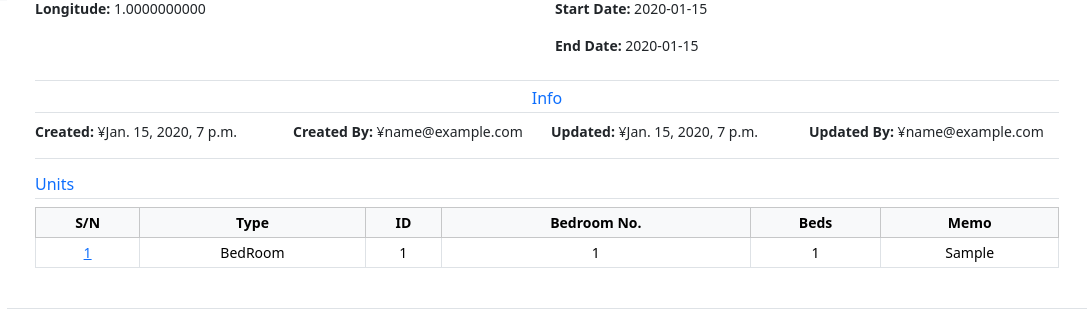
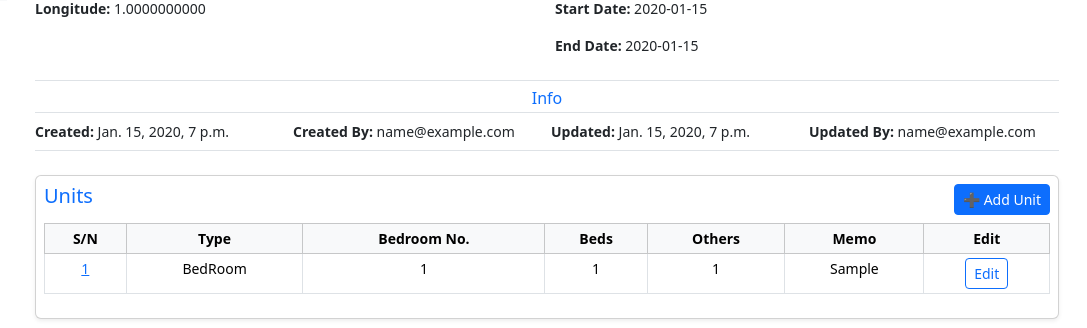
Before and after one commit to jadhikari/docker-fistail-home, a Django app: page /hostel/1/ in a window 1280 px wide. Shown: the part 793-1121 px from the top of the page, without its empty margins (193-1280 px from the left). Run offline with Django 5.2, Linux system fonts and the light colour scheme; tables that the repository leaves empty hold one stand-in row (values such as "Sample post"); grey boxes marked "Sample" are stand-in pictures.

Commit message:
adding edit and update for hostel units

```diff
--- a/backend/customer/forms.py
+++ b/backend/customer/forms.py
@@ -19,6 +19,7 @@ class CustomerForm(forms.ModelForm):
             'home_address': forms.Textarea(attrs={'class': 'form-control', 'rows': 2}),
             'workplace_or_school_address': forms.Textarea(attrs={'class': 'form-control', 'rows': 2}),
             'status': forms.CheckboxInput(attrs={'class': 'form-check-input'}),
+            'memo': forms.Textarea(attrs={'class': 'form-control', 'rows': 2}),
         }
 
     def __init__(self, *args, **kwargs):
--- a/backend/customer/views.py
+++ b/backend/customer/views.py
@@ -93,7 +93,8 @@ def customer_detail(request, pk):
     # Assigned bed (if any)
     assigned_bed = getattr(h_customer, 'bed_assignment', None)
     # Rent payment history
-    rent_history = Revenue.objects.filter(id=c_id).order_by('-created_at')
+    rent_history = Revenue.objects.filter(customer=c_id).all().order_by('-created_at')
+
 
     assigned_bed_history = None
     assigned_bed_history = BedAssignmentHistory.objects.filter(customer=c_id).all()
--- a/backend/hostel/models.py
+++ b/backend/hostel/models.py
@@ -89,7 +89,10 @@ class Unit(TimeStampedUserModel):
     memo = models.TextField(blank=True, null=True)
 
     def clean(self):
-        # Bedroom validation
+        # ✅ SAFELY check if 'hostel' is already set
+        if self.__dict__.get("hostel") is None:
+            return  # skip validation until hostel is assigned
+
         if self.unit_type == 'bedroom':
             if self.bedroom_num is None:
                 raise ValidationError({'bedroom_num': 'This field is required when unit type is Bedroom.'})
@@ -97,7 +100,6 @@ class Unit(TimeStampedUserModel):
                 raise ValidationError({'num_of_beds': 'This field is required when unit type is Bedroom.'})
             self.unit_id = None
 
-            # Enforce uniqueness of (hostel, bedroom_num)
             if Unit.objects.filter(
                 hostel=self.hostel,
                 bedroom_num=self.bedroom_num,
@@ -105,32 +107,26 @@ class Unit(TimeStampedUserModel):
             ).exclude(pk=self.pk).exists():
                 raise ValidationError({'bedroom_num': 'A bedroom with this number already exists in this hostel.'})
 
-            # Check existing bed count if updating
             if self.pk:
-                existing_beds = self.beds.count()  # 'beds' is the related_name from Bed model
+                existing_beds = self.beds.count()
                 if self.num_of_beds < existing_beds:
                     raise ValidationError({
                         'num_of_beds': f"Cannot set number of beds to {self.num_of_beds}. "
-                                       f"There are already {existing_beds} bed(s) assigned to this unit. "
-                                       f"Please delete beds before reducing the count."
+                                    f"There are already {existing_beds} bed(s) assigned to this unit."
                     })
+
         else:
             if not self.unit_id:
                 raise ValidationError({'unit_id': 'This field is required when unit type is not Bedroom.'})
             self.bedroom_num = None
             self.num_of_beds = None
 
-            # Enforce uniqueness of (hostel, unit_id)
             if Unit.objects.filter(
                 hostel=self.hostel,
                 unit_id=self.unit_id
             ).exclude(pk=self.pk).exists():
                 raise ValidationError({'unit_id': 'A unit with this ID already exists in this hostel.'})
 
-    def __str__(self):
-        if self.unit_type == 'bedroom':
-            return f"Bedroom {self.bedroom_num} - {self.hostel.name}"
-        return f"{self.get_unit_type_display()} ({self.unit_id}) - {self.hostel.name}"
 
 
 
--- a/backend/hostel/templates/hostel/hostel_detail.html
+++ b/backend/hostel/templates/hostel/hostel_detail.html
@@ -26,7 +26,6 @@
             <p><strong>Common Name:</strong> {{ hostel.common_name|default:"-" }}</p>
             <p><strong>Type:</strong> {{ hostel.get_hostel_type_display }}</p>
             <p><strong>Total Rooms:</strong> {{ hostel.total_rooms }}</p>
-
         </div>
         <div class="col-md-6">
             <h6 class=" border-bottom pb-1 text-primary text-center">Contract Info</h6>
@@ -63,19 +62,28 @@
             <p><strong>End Date:</strong> {{ hostel.contract_end_date|date:"Y-m-d" }}</p>
         </div>
     </div>
+
   <div class="border-top my-2"></div>
+
     <h6 class=" border-bottom pb-1 text-primary text-center">Info</h6>
     <div class="row g-2 small">
-    <div class="col-6 col-md-3"><strong>Created:</strong> ¥{{ hostel.created_at }}</div>
-    <div class="col-6 col-md-3"><strong>Created By:</strong> ¥{{ hostel.created_by }}</div>
-    <div class="col-6 col-md-3"><strong>Updated:</strong> ¥{{ hostel.updated_at }}</div>
-    <div class="col-6 col-md-3"><strong>Updated By:</strong> ¥{{ hostel.updated_by }}</div>
+        <div class="col-6 col-md-3"><strong>Created:</strong> {{ hostel.created_at }}</div>
+        <div class="col-6 col-md-3"><strong>Created By:</strong> {{ hostel.created_by }}</div>
+        <div class="col-6 col-md-3"><strong>Updated:</strong> {{ hostel.updated_at }}</div>
+        <div class="col-6 col-md-3"><strong>Updated By:</strong> {{ hostel.updated_by }}</div>
     </div>
 
-  <div class="border-top my-3"></div>
+    <div class="border-top my-2"></div>
 
-<h6 class="border-bottom pb-1 text-primary">Units</h6>
-
+    <div class="card shadow-sm mt-4 p-2">
+        <div class="row">
+            <div class="col-6">
+                <h5 class="text-primary">Units</h5>
+            </div>
+            <div class="col-6 ">
+                <a href="{% url 'hostel:unit_create' hostel.id %}" class="btn float-end btn-sm btn-primary mb-2">➕ Add Unit</a>
+            </div>
+        </div>
         {% if units %}
             <div class="table-responsive">
                 <table class="table table-sm table-bordered small text-center">
@@ -83,10 +91,11 @@
                         <tr>
                             <th>S/N</th>
                             <th>Type</th>
-          <th>ID</th>
                             <th>Bedroom No.</th>
                             <th>Beds</th>
+                            <th>Others</th>
                             <th>Memo</th>
+                            <th>Edit </th>
                         </tr>
                     </thead>
                     <tbody>
@@ -94,10 +103,11 @@
                             <tr>
                             <td><a href="{% url 'hostel:unit_detail' unit.pk %}">{{ forloop.counter }}</a></td>
                             <td>{{ unit.get_unit_type_display }}</td>
-            <td>{{ unit.unit_id|default:"-" }}</td>
                             <td>{{ unit.bedroom_num|default:"-" }}</td>
                             <td>{{ unit.num_of_beds|default:"-" }}</td>
+                            <td>{{ unit.unit_id|default:"-" }}</td>
                             <td>{{ unit.memo|default:"-" }}</td>
+                            <td><a href="{% url 'hostel:unit_edit' unit.id %}" class="btn btn-sm btn-outline-primary">Edit</a></td>
                             </tr>
                         {% endfor %}
                     </tbody>
@@ -106,6 +116,6 @@
         {% else %}
             <p class="text-muted small">No units available for this hostel.</p>
         {% endif %}
-
+    </div>
 </div>
 {% endblock %}
--- a/backend/hostel/templates/hostel/unit_detail.html
+++ b/backend/hostel/templates/hostel/unit_detail.html
@@ -5,7 +5,7 @@
 {% block content %}
 <div class="container-fluid py-3">
   <a href="{% url 'hostel:hostel_detail' unit.hostel.pk %}" class="btn btn-sm btn-outline-secondary mb-2">← Back to Hostel</a>
-  <h5 class="mb-3">{{ unit }}</h5>
+  <h5 class="mb-3">{{ unit.hostel.name }}-{{ unit.get_unit_type_display }}</h5>
 
 
   <div class="mb-3 text-center">
@@ -21,7 +21,7 @@
   <div class="border-top my-2"></div>
   <div class="row small">
     <div class="col-md-6">
-      <p><strong>Unit ID:</strong> {{ unit.id|default:"-" }}</p>
+      <p><strong>Unit ID:</strong> {{ unit.unit_id|default:"-" }}</p>
       <p><strong>Bedroom No.:</strong> {{ unit.bedroom_num|default:"-" }}</p>
       <p><strong>Number of Beds:</strong> {{ unit.num_of_beds|default:"-" }}</p>
       <p><strong>Memo:</strong> {{ unit.memo|default:"-" }}</p>
--- a/backend/hostel/urls.py
+++ b/backend/hostel/urls.py
@@ -7,4 +7,10 @@ urlpatterns = [
     path('', views.dashboard, name='dashboard'),  # 👈 root view
     path('hostel/<int:pk>/', views.hostel_detail, name='hostel_detail'),
     path('hostel/unit/<int:pk>/', views.unit_detail, name='unit_detail'),
+    path('hostel/add/', views.hostel_create, name='hostel_add'),
+    path('hostel/<int:pk>/edit/', views.hostel_update, name='hostel_edit'),
+    path('hostel/<int:hostel_id>/units/add/', views.unit_create, name='unit_create'),
+    path('unit/<int:pk>/edit/', views.unit_edit, name='unit_edit'),
+
+
 ]
--- a/backend/hostel/views.py
+++ b/backend/hostel/views.py
@@ -1,5 +1,7 @@
-from django.shortcuts import get_object_or_404, render
+from django.shortcuts import get_object_or_404, render,redirect
 from .models import Hostel, Unit
+from .forms import HostelForm, UnitForm
+from django.contrib import messages
 
 def dashboard(request):
     hostels = Hostel.objects.all()
@@ -10,6 +12,68 @@ def hostel_detail(request, pk):
     units = hostel.units.all()  # related_name='units'
     return render(request, 'hostel/hostel_detail.html', {'hostel': hostel, 'units': units})
 
+
+def hostel_create(request):
+    if request.method == 'POST':
+        form = HostelForm(request.POST, request.FILES)
+        if form.is_valid():
+            hostel = form.save(commit=False)
+            hostel.created_by = request.user
+            hostel.updated_by = request.user
+            hostel.save()
+            messages.success(request, "Created successfully.")
+            return redirect('hostel:dashboard') # Change to your listing view name
+    else:
+        form = HostelForm()
+    return render(request, 'hostel/hostel_form.html', {'form': form, 'title': 'Add Hostel'})
+
+def hostel_update(request, pk):
+    hostel = get_object_or_404(Hostel, pk=pk)
+    if request.method == 'POST':
+        form = HostelForm(request.POST, request.FILES, instance=hostel)
+        if form.is_valid():
+            hostel = form.save(commit=False)
+            hostel.updated_by = request.user
+            hostel.save()
+            messages.success(request, "Updated successfully.")
+            return redirect('hostel:dashboard')
+    else:
+        form = HostelForm(instance=hostel)
+    return render(request, 'hostel/hostel_form.html', {'form': form, 'title': 'Edit Hostel'})
+
+
+
 def unit_detail(request, pk):
     unit = get_object_or_404(Unit, pk=pk)
     return render(request, 'hostel/unit_detail.html', {'unit': unit})
+
+
+def unit_create(request, hostel_id):
+    hostel = get_object_or_404(Hostel, pk=hostel_id)
+    if request.method == 'POST':
+        form = UnitForm(request.POST, request.FILES, hostel=hostel)
+        if form.is_valid():
+            unit = form.save(commit=False)
+            unit.created_by = request.user
+            unit.updated_by = request.user
+            unit.save()
+            return redirect('hostel:hostel_detail', pk=hostel.id)
+    else:
+        form = UnitForm(hostel=hostel)
+    return render(request, 'hostel/unit_form.html', {'form': form, 'hostel': hostel})
+
+
+
+def unit_edit(request, pk):
+    unit = get_object_or_404(Unit, pk=pk)
+    hostel = unit.hostel
+    if request.method == 'POST':
+        form = UnitForm(request.POST, request.FILES, instance=unit, hostel=hostel)
+        if form.is_valid():
+            unit = form.save(commit=False)
+            unit.updated_by = request.user
+            unit.save()
+            return redirect('hostel:hostel_detail', pk=hostel.id)
+    else:
+        form = UnitForm(instance=unit, hostel=hostel)
+    return render(request, 'hostel/unit_form.html', {'form': form, 'unit': unit, 'hostel': hostel})
```
Also changed, not shown: backend/customer/templates/customer/customer_form.html (+9 -4 lines), backend/hostel/forms.py (added, +43 -0 lines), backend/hostel/templates/hostel/dashboard.html (+24 -3 lines), backend/hostel/templates/hostel/hostel_form.html (added, +41 -0 lines), backend/hostel/templates/hostel/unit_form.html (added, +35 -0 lines). Lines whose indentation alone changed are shown as unchanged.
